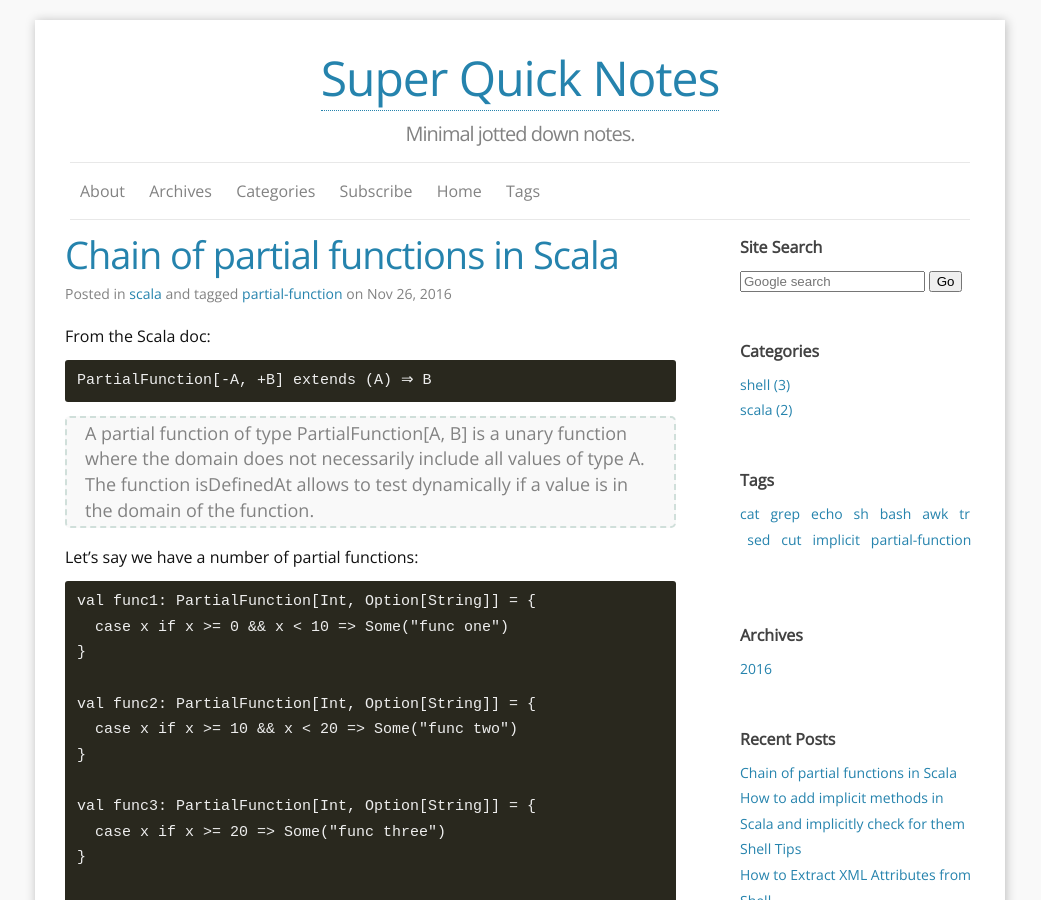
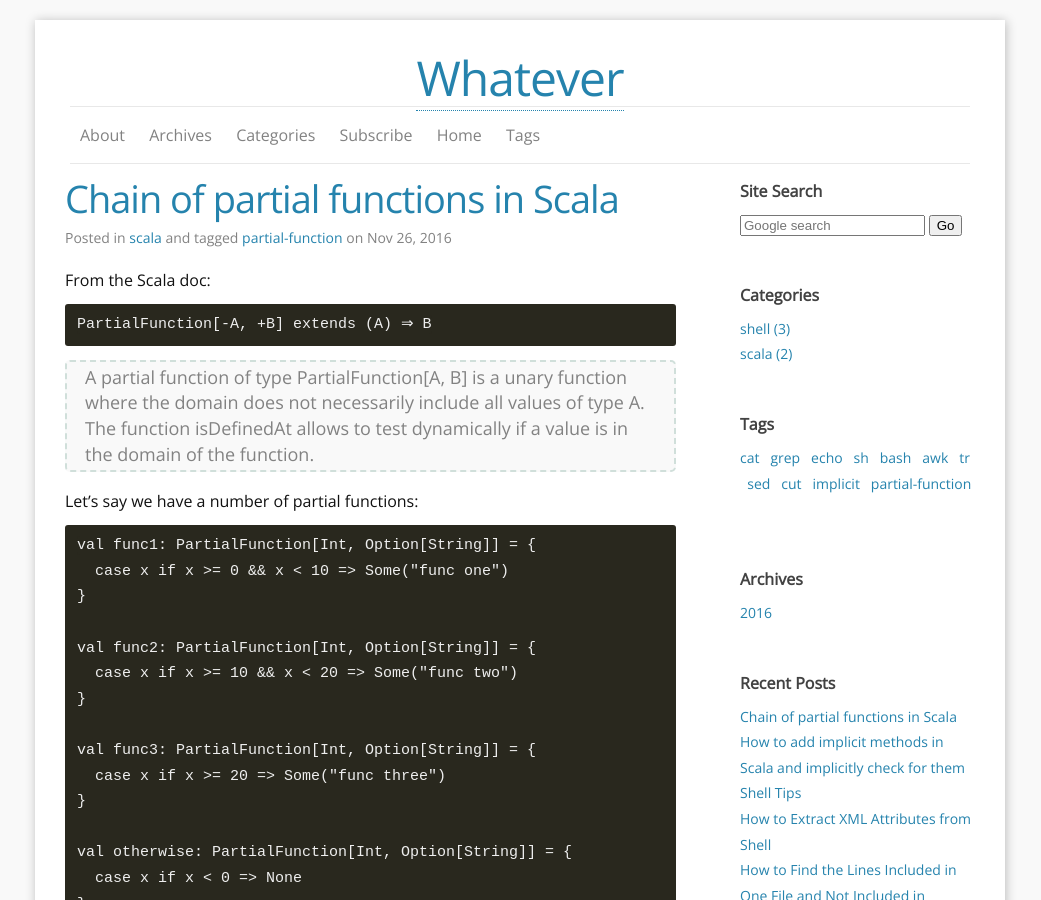
Before and after one commit to danfran/danfran.github.io, a Jekyll site: the page built from index.html, in a window 1280 px wide and 900 px high. Shown: the whole window, without its empty margins (120-1161 px from the left). Built offline with Jekyll 4.4.1, drawn with Linux system fonts in a browser that asks for light colours; nearby versions of some CDN libraries; the list of posts is cut into pages by our own code; some of the changed text lies outside the part shown.

Commit message:
cleaning posts

```diff
--- a/_config.yml
+++ b/_config.yml
@@ -1,9 +1,9 @@
 ### Site info:
-title: Super Quick Notes
-tagline:  Minimal jotted down notes.
+title: Whatever
+tagline: ""
 author: Daniele Francesconi
 email: dfrancesconi12@gmail.com
-description: "Minimal jotted down notes." # You can edit this line in _config.yml. It will appear in your document head meta and in your feed.xml site description
+description: "Some tips, notes, sample code about computer languages, framework, libraries, etc." # You can edit this line in _config.yml. It will appear in your document head meta and in your feed.xml site description
 keywords: "haskell, r, scala"
 baseurl: "" # the subpath of your site, e.g. /blog/
 url: "http://danfran.github.io" # the base hostname & protocol for your site
```
